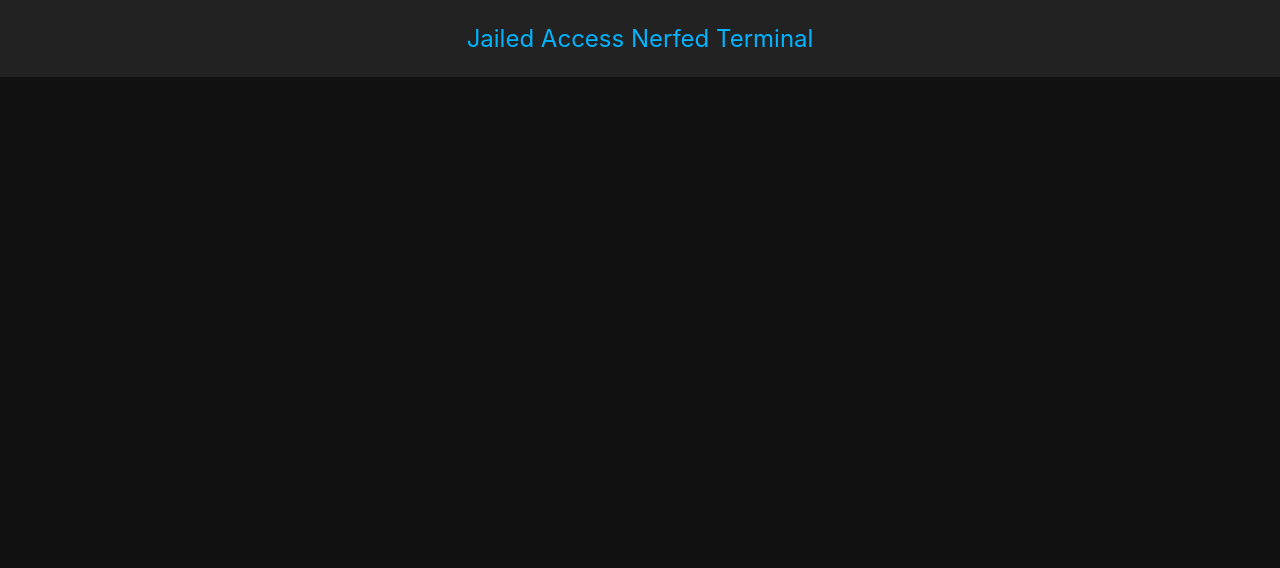
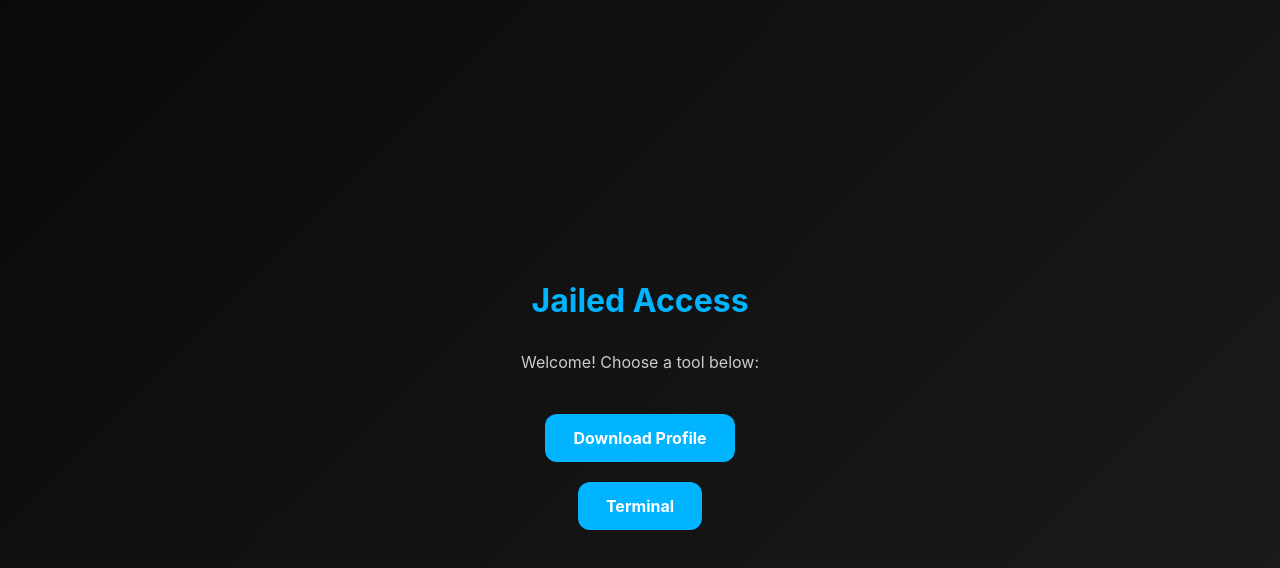
Before and after one commit to AGOODGITDUCK/Jailed, a plain HTML site: page index.html in a window 1280 px wide. Drawn offline with Linux system fonts and the light colour scheme.

Commit message:
Update index.html

```diff
--- a/index.html
+++ b/index.html
@@ -3,60 +3,51 @@
 <head>
   <meta charset="UTF-8">
   <meta name="viewport" content="width=device-width, initial-scale=1.0">
-  <title>Jailed Access Terminal</title>
-  <link rel="stylesheet" href="xterm.css" />
+  <title>Jailed Access</title>
   <style>
     body {
-      margin: 0;
-      height: 100vh;
+      font-family: -apple-system, BlinkMacSystemFont, "Segoe UI", Roboto, sans-serif;
+      background: linear-gradient(135deg, #0a0a0a, #1c1c1c);
+      color: #fff;
       display: flex;
       flex-direction: column;
-      font-family: -apple-system, BlinkMacSystemFont, "Segoe UI", Roboto, sans-serif;
-      background: #111;
-      color: #fff;
+      align-items: center;
+      justify-content: center;
+      height: 100vh;
+      text-align: center;
+      margin: 0;
     }
-    header {
-      padding: 1em;
-      background: #222;
-      text-align: center;
-      font-size: 1.5em;
+    h1 {
+      font-size: 2em;
+      margin-bottom: 0.5em;
       color: #00b4ff;
     }
-    #terminal-container {
-      flex: 1;
+    p {
+      color: #ccc;
+      margin-bottom: 2em;
+    }
+    .button {
+      display: inline-block;
+      margin: 10px;
+      padding: 14px 28px;
+      background: #00b4ff;
+      color: #fff;
+      text-decoration: none;
+      border-radius: 12px;
+      font-weight: bold;
+      transition: background 0.3s;
+    }
+    .button:hover {
+      background: #0094d1;
     }
   </style>
 </head>
 <body>
-  <header>Jailed Access Nerfed Terminal</header>
-  <div id="terminal-container"></div>
+  <h1>Jailed Access</h1>
+  <p>Welcome! Choose a tool below:</p>
 
-  <script src="xterm.js"></script>
-  <script>
-    const term = new Terminal({cursorBlink:true});
-    term.open(document.getElementById('terminal-container'));
-    term.write('Welcome to Nerfed Terminal\r\n> ');
+  <a class="button" href="/customization_hub_v1_0.mobileconfig">Download Profile</a>
+  <a class="button" href="/terminal/index.html">Terminal</a>
 
-    // Simple command parser for nerfed commands
-    const allowedCommands = {
-      help: () => term.writeln('\r\nAvailable commands: help, ls, cat <file>, download <file>'),
-      ls: () => term.writeln('\r\nfile1.txt  file2.txt  file3.txt'),
-      cat: (args) => term.writeln(`\r\nContents of ${args[0]}: Lorem ipsum...`),
-      download: (args) => term.writeln(`\r\nDownload ${args[0]} via your browser link.`)
-    };
-
-    term.onKey(e => {
-      const key = e.domEvent.key;
-      if(key === 'Enter') {
-        const buffer = term.buffer.active.getLine(term.buffer.active.baseY).translateToString(true).trim();
-        const input = buffer.split(' ');
-        const cmd = input[0];
-        const args = input.slice(1);
-        if(allowedCommands[cmd]) allowedCommands[cmd](args);
-        else term.writeln(`\r\nUnknown command: ${cmd}`);
-        term.write('\r\n> ');
-      }
-    });
-  </script>
 </body>
 </html>
```
